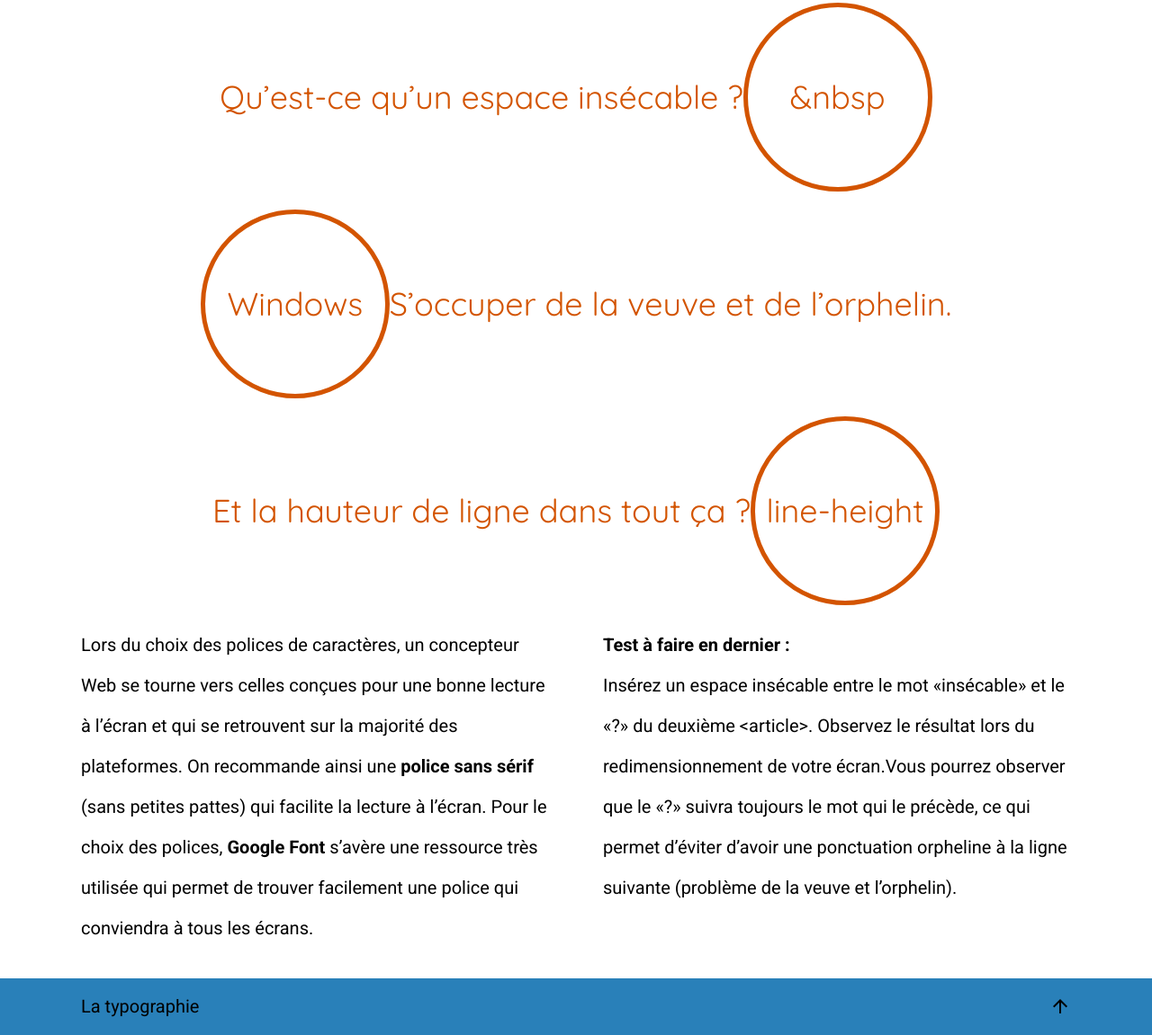
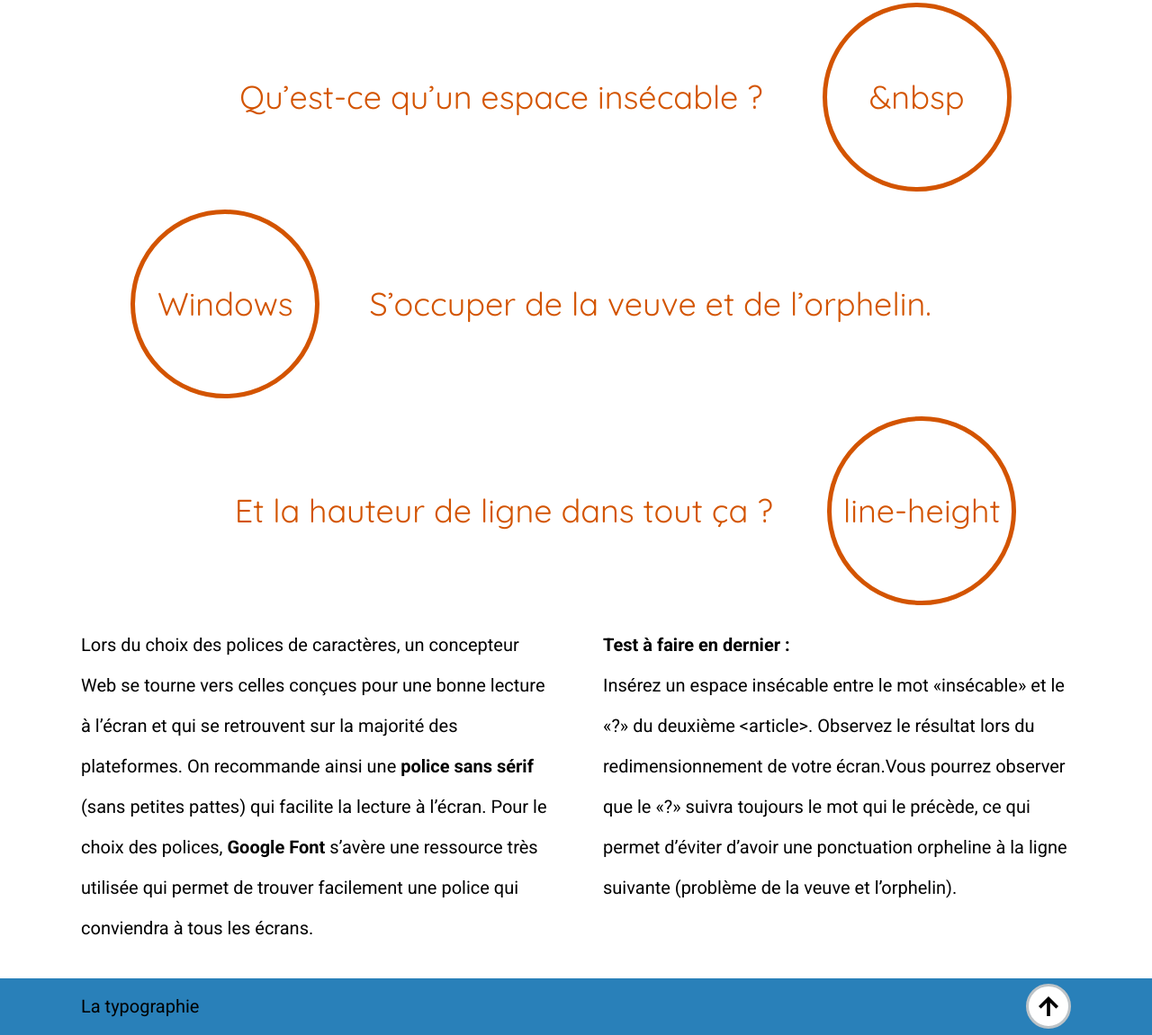
Before and after one commit to El-Guard/semaine04_typographie, a plain HTML site: page index.html in a window 1280 px wide. Shown: the part 701-1852 px from the top of the page at 90% size. Drawn offline with nearby package versions, Linux system fonts and the light colour scheme.

Commit message:
CSS complété à la maison (2/23/2025)

```diff
--- a/css/styles.css
+++ b/css/styles.css
@@ -102,9 +102,11 @@ h1{
 
 .regles article{
     display: flex;
-    justify-content: center;
+    justify-content: space-evenly;
+    gap: 50px;
     align-items: center;
     height: 230px;
+    padding: 0 50px 0 50px;
 }
 
 a article:hover{
@@ -128,6 +130,14 @@ a article:hover{
 .regles p{
     font: 400 3.6rem "Quicksand", sans-serif;
     color: #D35400;
+}
+
+.gauche{
+    margin-right: 100px;
+}
+
+.droite{
+    margin-left: 110px;
 }
 
 /* ---------- Section: Infos ---------- */
@@ -159,3 +169,24 @@ footer .wrapper{
     align-items: center;
     justify-content: space-between;
 }
+
+.btn-top{
+    background-color: white;
+    height: 50px;
+    width: 50px;
+    border-radius: 100%;
+    border: solid 3px #BDC3C7;
+    display: flex;
+    justify-content: center;
+    align-items: center;
+}
+
+footer a{
+    text-decoration: none;
+}
+
+.material-symbols-outlined{
+    color: black;
+    font-weight: 700;
+    font-size: 3rem;
+}
--- a/index.html
+++ b/index.html
@@ -34,13 +34,13 @@
             <a href="">
                 <article>
                     <p class="rond">«</p>
-                    <p>Quels guillemets choisir pour le Web ?</p>
+                    <p class="gauche">Quels guillemets choisir pour le Web ?</p>
                 </article>
             </a>
 
             <a href="">
                 <article>
-                    <p>Qu’est-ce qu’un espace insécable ?</p>
+                    <p class="droite">Qu’est-ce qu’un espace insécable ?</p>
                     <p class="rond">&amp;nbsp</p>
                 </article>
             </a>
@@ -48,13 +48,13 @@
             <a href="">
                 <article>
                     <p class="rond">Windows</p>
-                    <p>S’occuper de la veuve et de l’orphelin.</p>
+                    <p class="gauche">S’occuper de la veuve et de l’orphelin.</p>
                 </article>
             </a>
 
             <a href="">
                 <article>
-                    <p>Et la hauteur de ligne dans tout ça ?</p>
+                    <p class="droite">Et la hauteur de ligne dans tout ça ?</p>
                     <p class="rond">line-height</p>
                 </article>
             </a>
@@ -79,7 +79,7 @@
     <footer>
         <div class="wrapper">
             <p>La typographie</p>
-            <a href="#top" class="btn-top"></a><span class="material-symbols-outlined">arrow_upward</span>
+            <a href="#top" class="btn-top"><span class="material-symbols-outlined">arrow_upward</span></a>
         </div>
     </footer>
 
```
